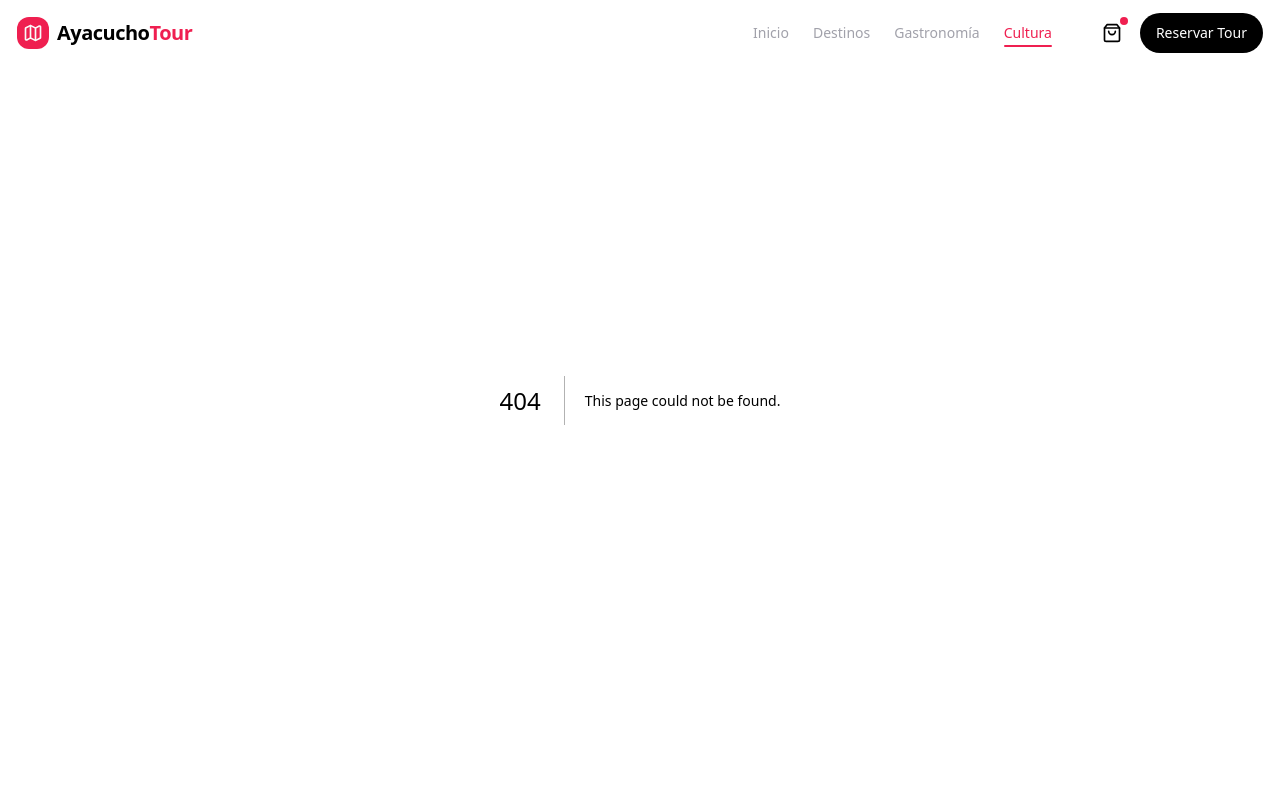
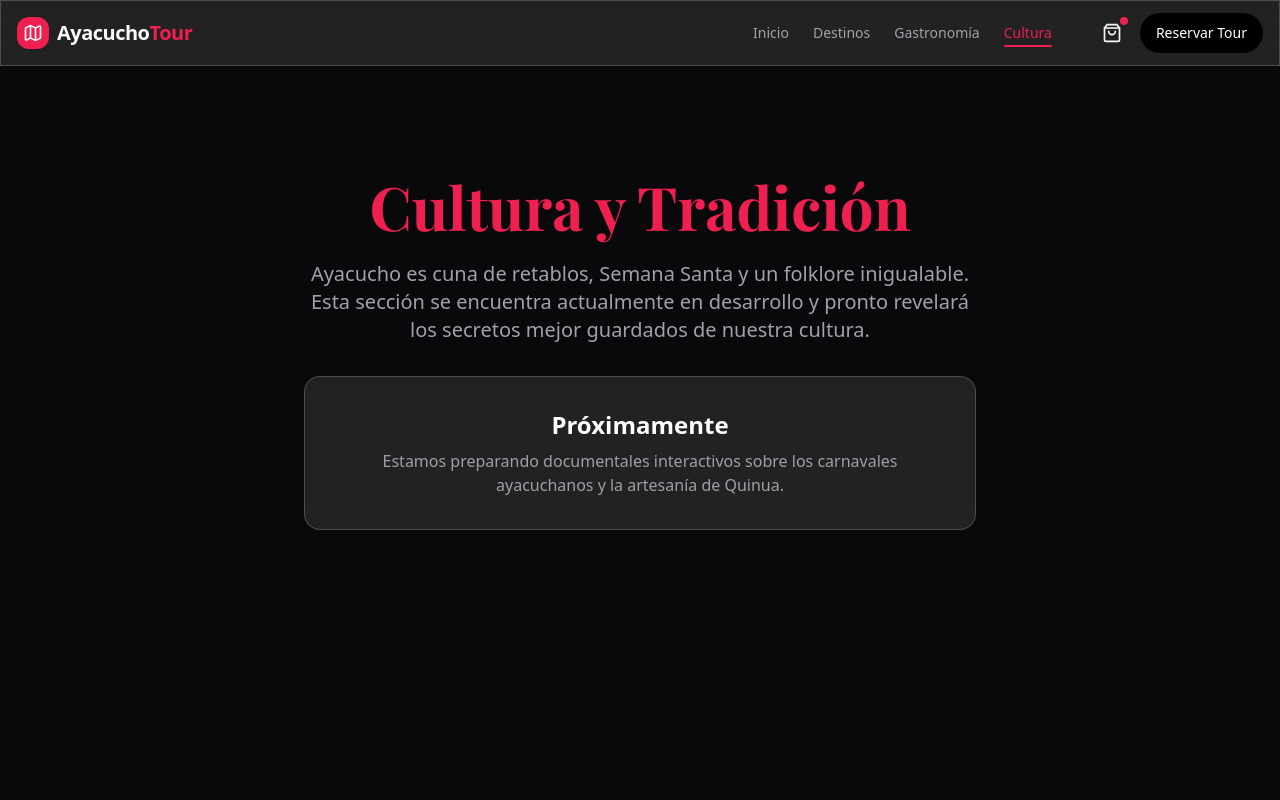
Before and after one commit to KevinQuispeCarpio/Pagina-de-Tour-de-Ayacucho, a Next.js app: page /cultura in a window 1280 px wide. Before the commit this address had no page. Shown: the top 800 px of the page. Built offline with nearby package versions, Linux system fonts and the light colour scheme; a web font is replaced by a local one.

Commit message:
feat: implement destination, culture pages, navigation bar, and global state management using Zustand

```diff
--- /dev/null
+++ b/src/app/cultura/page.tsx
@@ -0,0 +1,31 @@
+"use client";
+
+import { motion } from "framer-motion";
+
+export default function CulturaPage() {
+  return (
+    <div className="pt-24 pb-16 min-h-screen bg-background">
+      <div className="container mx-auto px-4 text-center">
+        <motion.div
+          initial={{ opacity: 0, y: 20 }}
+          animate={{ opacity: 1, y: 0 }}
+          transition={{ duration: 0.8 }}
+          className="max-w-2xl mx-auto py-20"
+        >
+          <h1 className="text-5xl md:text-6xl font-bold font-[family-name:var(--font-playfair)] mb-6 text-primary">
+            Cultura y Tradición
+          </h1>
+          <p className="text-xl text-muted-foreground mb-8">
+            Ayacucho es cuna de retablos, Semana Santa y un folklore inigualable.
+            Esta sección se encuentra actualmente en desarrollo y pronto revelará
+            los secretos mejor guardados de nuestra cultura.
+          </p>
+          <div className="glass p-8 rounded-2xl border border-white/10">
+            <h3 className="text-2xl font-bold text-white mb-2">Próximamente</h3>
+            <p className="text-zinc-400">Estamos preparando documentales interactivos sobre los carnavales ayacuchanos y la artesanía de Quinua.</p>
+          </div>
+        </motion.div>
+      </div>
+    </div>
+  );
+}
```
